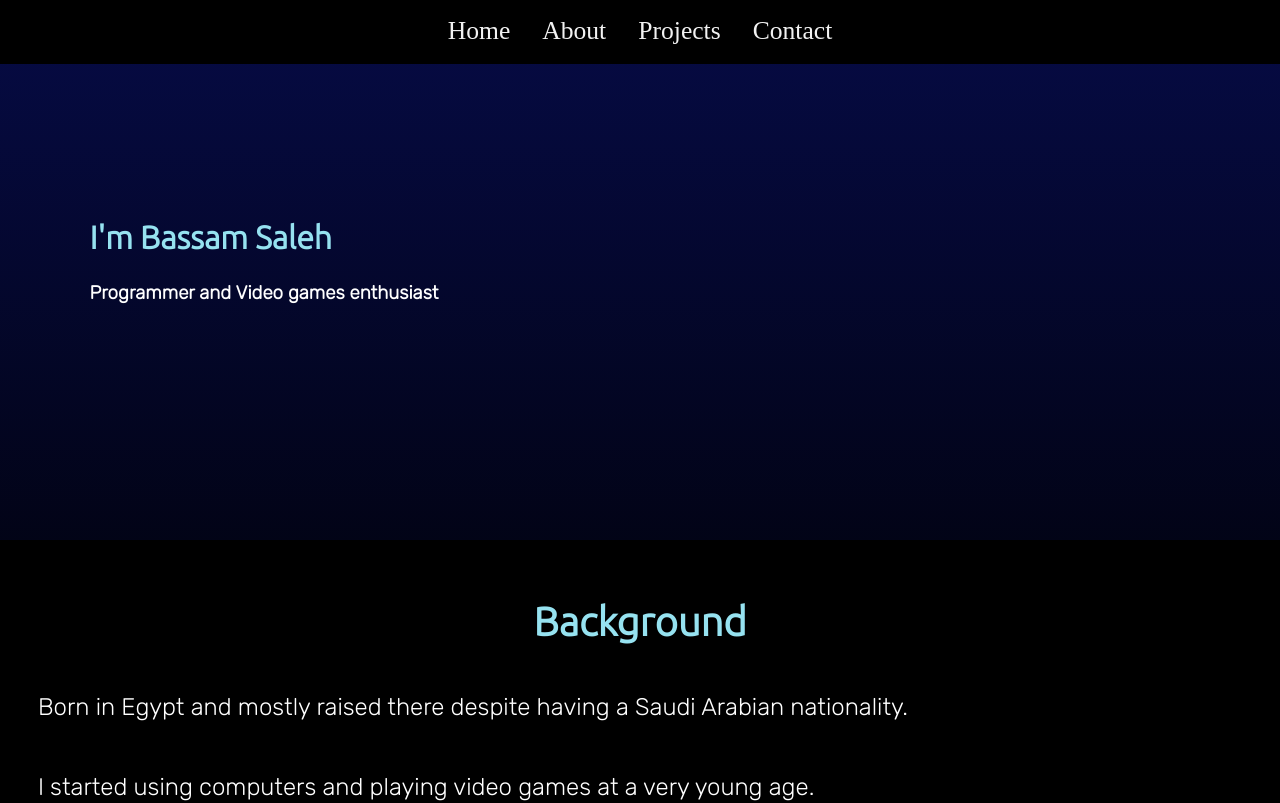
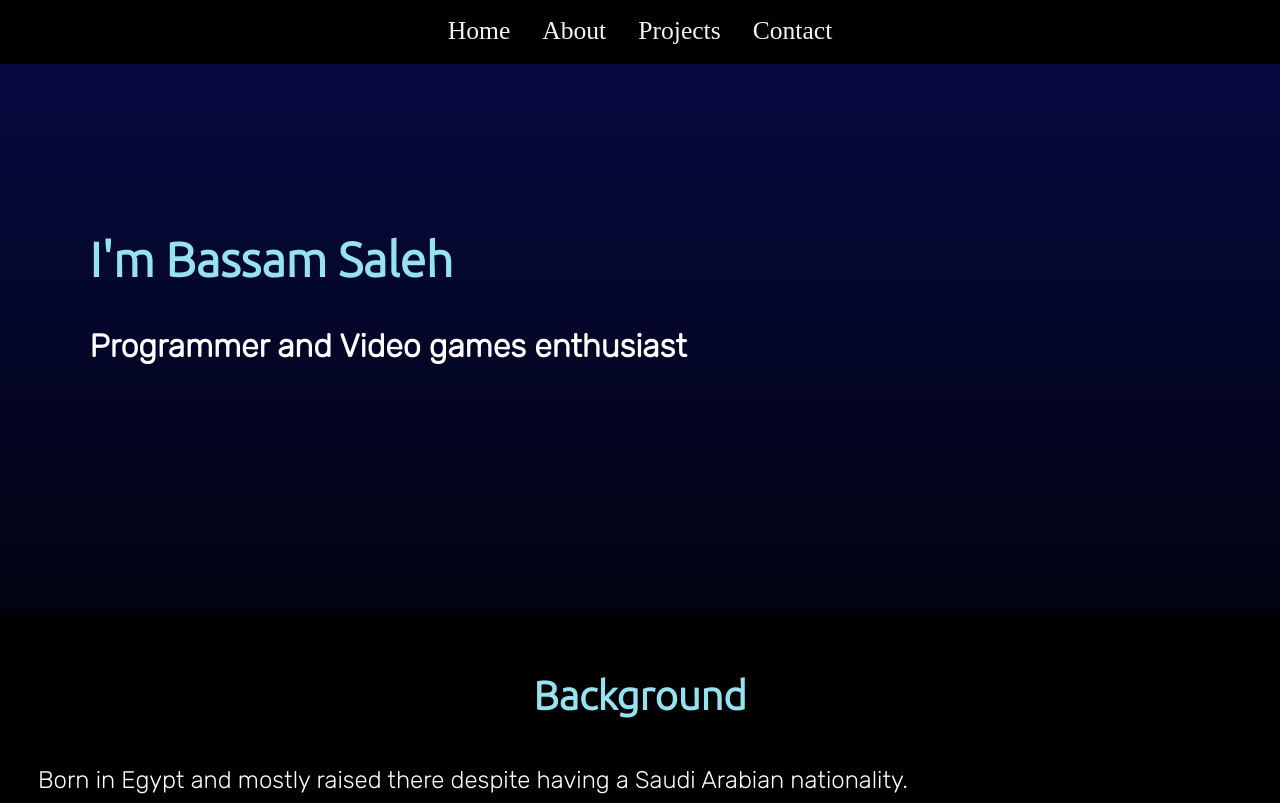
Before and after one commit to tenmayos/my-profile, a React (Create React App) app: page /about in a window 1280 px wide. Shown: the top 803 px of the page. Built offline with nearby package versions, Linux system fonts and the light colour scheme.

Commit message:
swapped out `about-desc/header` For easier querying

```diff
--- a/src/pages/About.js
+++ b/src/pages/About.js
@@ -9,10 +9,10 @@ export default function About() {
     return (
         <>
             <section className="intro-section">
-                <h1 className="about-header">
+                <h1 className="intro-header">
                     I'm Bassam Saleh
                 </h1>
-                <h3 className="about-desc">
+                <h3 className="intro-desc">
                     Programmer and Video games enthusiast
                 </h3>
 
```
